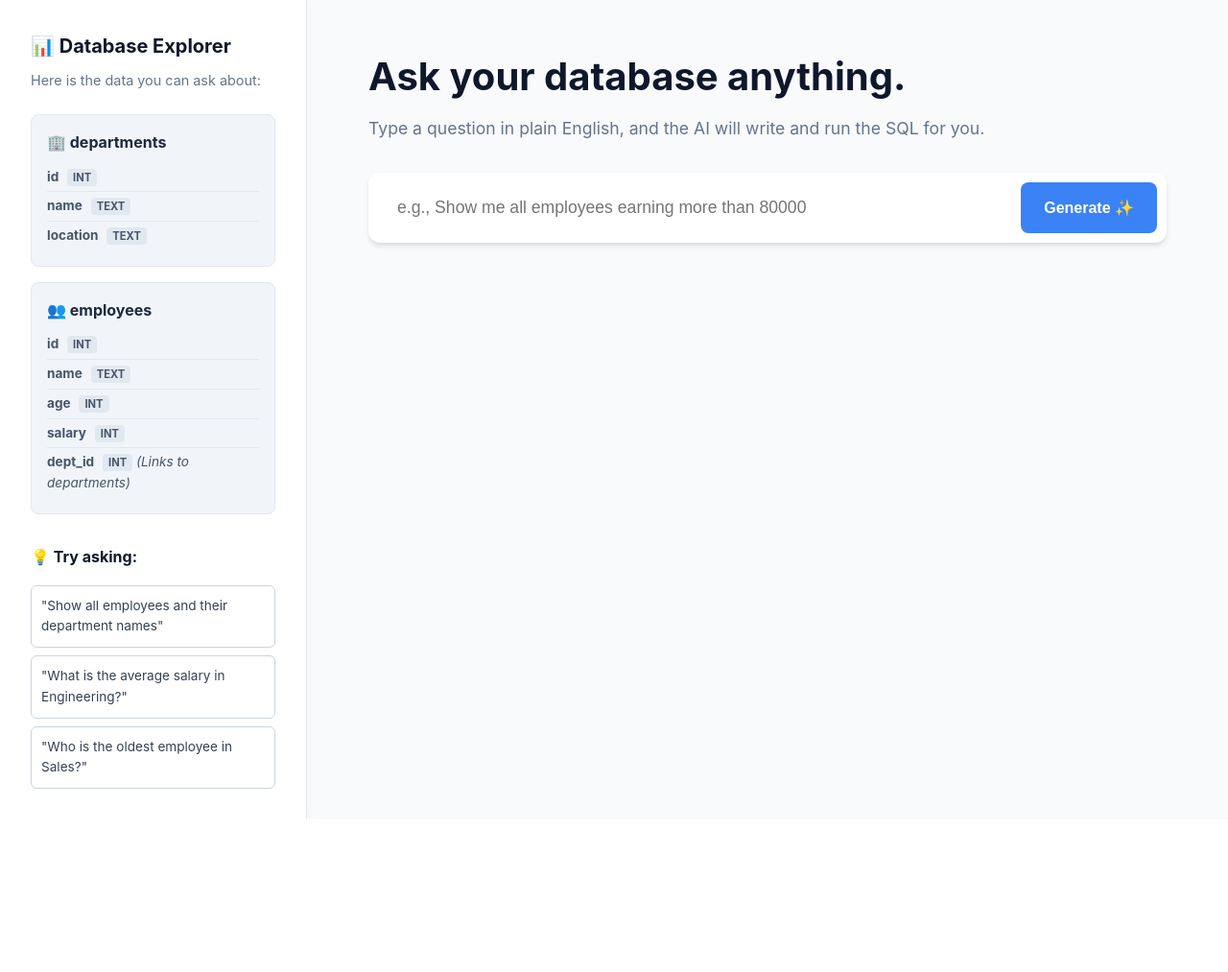
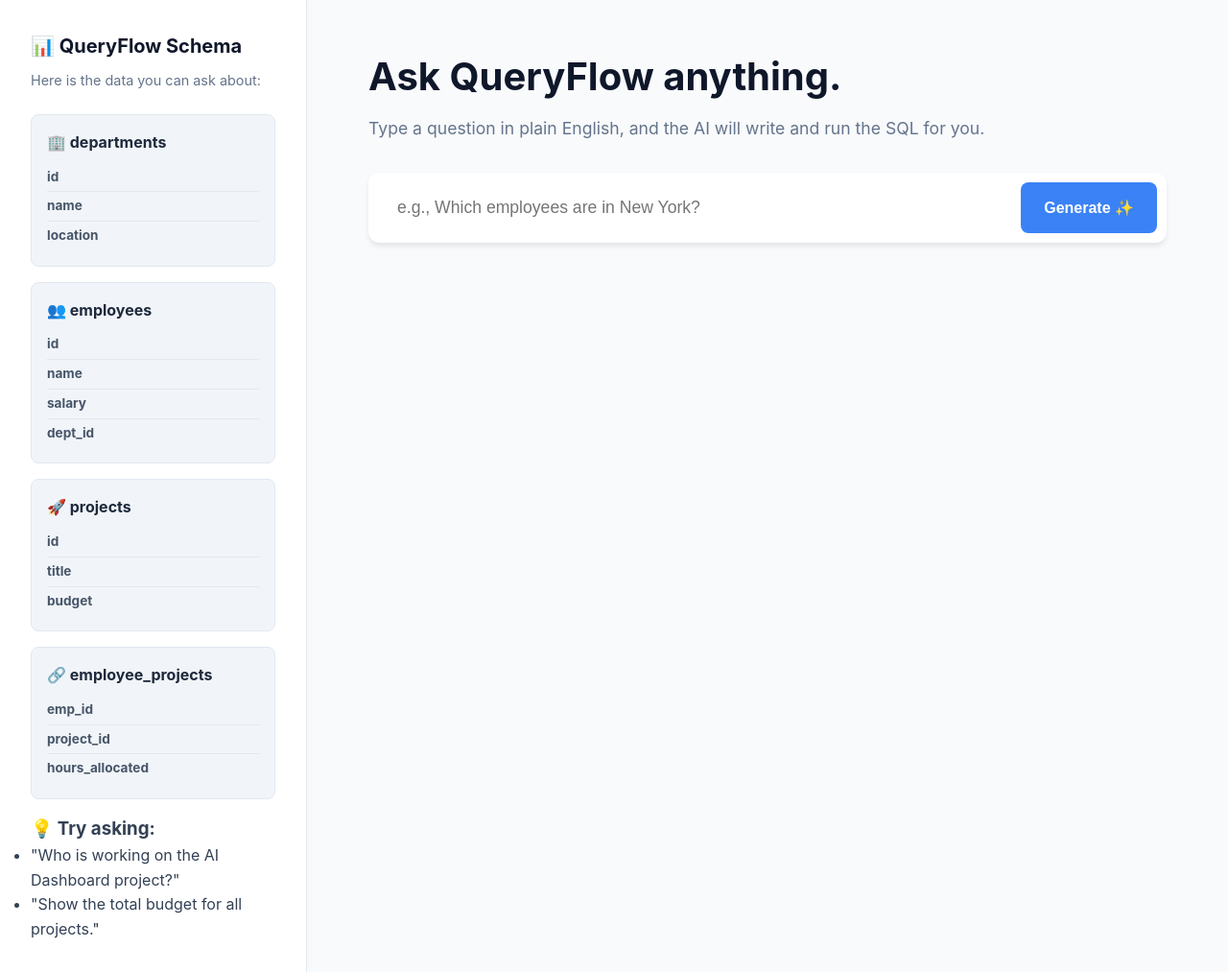
Before and after one commit to SagarDubey10/QueryFlow, a Flask app: page / in a window 1280 px wide. Shown: the whole page at 96% size. Before the commit the page ends 854 px from the top, so only its background shows below. Run offline with Flask 3, Linux system fonts and the light colour scheme.

Commit message:
Added more Tables and amde query gnerated simple to understand

````diff
--- a/app.py
+++ b/app.py
@@ -1,6 +1,8 @@
 import os
 import re
-from flask import Flask, render_template, request
+import csv
+import io
+from flask import Flask, render_template, request, Response
 import sqlite3
 from google import genai
 from dotenv import load_dotenv
@@ -14,31 +16,22 @@ app = Flask(__name__)
 api_key = os.environ.get("GEMINI_API_KEY")
 client = genai.Client() if api_key else None
 
-# --- Database Setup (Relational Schema) ---
+# --- Database Setup (Advanced Relational Schema) ---
 def init_db():
     conn = sqlite3.connect('database.db')
     cursor = conn.cursor()
 
-    # Create Departments Table
-    cursor.execute('''
-        CREATE TABLE IF NOT EXISTS departments (
-            id INTEGER PRIMARY KEY,
-            name TEXT NOT NULL,
-            location TEXT
-        )
-    ''')
+    # 1. Departments Table
+    cursor.execute('''CREATE TABLE IF NOT EXISTS departments (id INTEGER PRIMARY KEY, name TEXT NOT NULL, location TEXT)''')
 
-    # Create Employees Table
-    cursor.execute('''
-        CREATE TABLE IF NOT EXISTS employees (
-            id INTEGER PRIMARY KEY AUTOINCREMENT,
-            name TEXT NOT NULL,
-            age INTEGER,
-            salary INTEGER,
-            dept_id INTEGER,
-            FOREIGN KEY (dept_id) REFERENCES departments (id)
-        )
-    ''')
+    # 2. Employees Table
+    cursor.execute('''CREATE TABLE IF NOT EXISTS employees (id INTEGER PRIMARY KEY AUTOINCREMENT, name TEXT NOT NULL, age INTEGER, salary INTEGER, dept_id INTEGER, FOREIGN KEY (dept_id) REFERENCES departments (id))''')
+
+    # 3. Projects Table (NEW)
+    cursor.execute('''CREATE TABLE IF NOT EXISTS projects (id INTEGER PRIMARY KEY AUTOINCREMENT, title TEXT NOT NULL, budget INTEGER)''')
+
+    # 4. Employee_Projects Table (NEW - Many-to-Many Relationship)
+    cursor.execute('''CREATE TABLE IF NOT EXISTS employee_projects (emp_id INTEGER, project_id INTEGER, hours_allocated INTEGER, FOREIGN KEY (emp_id) REFERENCES employees (id), FOREIGN KEY (project_id) REFERENCES projects (id), PRIMARY KEY (emp_id, project_id))''')
 
     # Insert Sample Data
     cursor.execute("SELECT count(*) FROM departments")
@@ -46,35 +39,40 @@ def init_db():
         depts = [(1, 'Engineering', 'New York'), (2, 'Sales', 'London'), (3, 'HR', 'Chicago')]
         cursor.executemany("INSERT INTO departments VALUES (?, ?, ?)", depts)
 
-        emps = [
-            ('Alice', 28, 95000, 1), ('Bob', 35, 80000, 2),
-            ('Charlie', 32, 105000, 1), ('Diana', 40, 75000, 3),
-            ('Evan', 25, 60000, 2), ('Fiona', 29, 110000, 1),
-            ('George', 45, 90000, 2), ('Hannah', 31, 72000, 3)
-        ]
+        emps = [('Alice', 28, 95000, 1), ('Bob', 35, 80000, 2), ('Charlie', 32, 105000, 1), ('Diana', 40, 75000, 3), ('Evan', 25, 60000, 2), ('Fiona', 29, 110000, 1)]
         cursor.executemany("INSERT INTO employees (name, age, salary, dept_id) VALUES (?, ?, ?, ?)", emps)
+
+        projs = [('AI Dashboard', 50000), ('Q3 Marketing', 20000), ('Server Migration', 80000)]
+        cursor.executemany("INSERT INTO projects (title, budget) VALUES (?, ?)", projs)
+
+        # Link employees to projects
+        emp_projs = [(1, 1, 20), (1, 3, 10), (2, 2, 15), (3, 1, 40), (6, 3, 30)]
+        cursor.executemany("INSERT INTO employee_projects (emp_id, project_id, hours_allocated) VALUES (?, ?, ?)", emp_projs)
+
         conn.commit()
-
     conn.close()
 
 init_db()
 
-# --- AI Translation Logic ---
+# --- AI Translation Logic (Updated for Beginners) ---
 def convert_nl_to_sql(nl_text):
     if not client:
         return "ERROR: Gemini API Key is missing. Please check your .env file."
 
-    prompt = f"""You are a strict SQL generator for SQLite.
+    # We changed the persona to an "SQL Tutor"
+    prompt = f"""You are an SQL Tutor for beginners using SQLite.
 
 Database schema:
 departments(id, name, location)
-employees(id, name, age, salary, dept_id) -- links to departments.id
+employees(id, name, age, salary, dept_id)
+projects(id, title, budget)
+employee_projects(emp_id, project_id, hours_allocated)
 
 Rules:
-1. Return ONLY the raw SQL query.
-2. NEVER include explanations, greetings, or conversational text.
-3. ALWAYS use table aliases when doing JOINs (e.g., SELECT e.name, d.name FROM employees e JOIN departments d ON e.dept_id = d.id).
-4. If the user asks something unrelated to the database (like weather, history, etc.), return exactly this text: ERROR: Unrelated query.
+1. Return ONLY the raw SQL query. No explanations or conversational text.
+2. Write the SIMPLEST possible SQL to answer the query. Prefer standard JOINs over complex nested subqueries.
+3. ALWAYS format the SQL cleanly with line breaks for readability (e.g., put SELECT, FROM, JOIN, and WHERE on new lines).
+4. If the user asks something unrelated to the database, return: ERROR: Unrelated query.
 
 User query: {nl_text}"""
 
@@ -83,43 +81,20 @@ User query: {nl_text}"""
             model='gemini-2.5-flash',
             contents=prompt
         )
+        sql = response.text.strip()
+        match = re.search(r"```(?:sql|sqlite)?\s*(.*?)\s*```", sql, re.DOTALL | re.IGNORECASE)
+        if match: sql = match.group(1).strip()
+        return sql
+    except Exception as e:
+        print(f"\n--- API ERROR ---\n{str(e)}\n-----------------\n")
+        return "ERROR: Our AI assistant is experiencing issues. Try again."
 
-        sql = response.text.strip()
-
-        # Cleanup: Remove markdown (```sql ... ```) if the AI includes it
-        match = re.search(r"```(?:sql|sqlite)?\s*(.*?)\s*```", sql, re.DOTALL | re.IGNORECASE)
-        if match:
-            sql = match.group(1).strip()
-
-        return sql
-
-    except Exception as e:
-        # 1. Print the ugly technical error to the terminal for YOU (the developer)
-        print(f"\n--- BACKEND ERROR LOG ---")
-        print(f"AI Generation Failed: {str(e)}")
-        print(f"-------------------------\n")
-
-        # 2. Return a clean, professional error to the USER (the frontend)
-        return "ERROR: Our AI assistant is currently experiencing connection issues. Please try again in a moment."
-
-# --- Security Guardrail: Read-Only Mode ---
+# --- Security Guardrail ---
 def is_safe_query(sql_query):
-    """
-    Checks the SQL string for dangerous modification commands.
-    Returns True if safe (SELECT only), False if dangerous.
-    """
     upper_sql = sql_query.upper()
-
-    # List of SQL commands that modify or destroy data
-    dangerous_keywords = [
-        r'\bDROP\b', r'\bDELETE\b', r'\bUPDATE\b',
-        r'\bINSERT\b', r'\bALTER\b', r'\bTRUNCATE\b', r'\bREPLACE\b'
-    ]
-
+    dangerous_keywords = [r'\bDROP\b', r'\bDELETE\b', r'\bUPDATE\b', r'\bINSERT\b', r'\bALTER\b', r'\bTRUNCATE\b', r'\bREPLACE\b']
     for keyword in dangerous_keywords:
-        if re.search(keyword, upper_sql):
-            return False
-
+        if re.search(keyword, upper_sql): return False
     return True
 
 # --- Flask Routes ---
@@ -131,23 +106,19 @@ def index():
 def query():
     nl_input = request.form.get('nl_input')
     sql_query = convert_nl_to_sql(nl_input)
-
     results = []
     error_msg = None
 
     if not sql_query.startswith("ERROR"):
-        # --- NEW SECURITY CHECK ---
         if not is_safe_query(sql_query):
-            error_msg = "🛡️ Security Alert: QueryFlow is currently in Read-Only mode. Commands that modify or delete data are blocked."
+            error_msg = "🛡️ Security Alert: QueryFlow is in Read-Only mode."
         else:
             try:
                 conn = sqlite3.connect('database.db')
                 conn.row_factory = sqlite3.Row
                 cursor = conn.cursor()
-
                 cursor.execute(sql_query)
                 results = [dict(row) for row in cursor.fetchall()]
-
                 conn.close()
             except Exception as e:
                 error_msg = f"SQL Execution Error: {str(e)}"
@@ -156,5 +127,42 @@ def query():
 
     return render_template('index.html', nl_input=nl_input, sql_query=sql_query, results=results, error=error_msg)
 
+# --- NEW: Export to CSV Route ---
+@app.route('/export', methods=['POST'])
+def export_csv():
+    sql_query = request.form.get('sql_query')
+
+    if not sql_query or not is_safe_query(sql_query):
+        return "Invalid or unsafe query", 400
+
+    try:
+        conn = sqlite3.connect('database.db')
+        conn.row_factory = sqlite3.Row
+        cursor = conn.cursor()
+        cursor.execute(sql_query)
+        rows = cursor.fetchall()
+        conn.close()
+
+        # Create a string buffer to write CSV data
+        si = io.StringIO()
+        writer = csv.writer(si)
+
+        if rows:
+            # Write headers (column names)
+            writer.writerow(rows[0].keys())
+            # Write data rows
+            for row in rows:
+                writer.writerow(row)
+
+        # Return the CSV file as a downloadable response
+        output = si.getvalue()
+        return Response(
+            output,
+            mimetype="text/csv",
+            headers={"Content-Disposition": "attachment;filename=queryflow_export.csv"}
+        )
+    except Exception as e:
+        return f"Error generating CSV: {str(e)}", 500
+
 if __name__ == '__main__':
     app.run(debug=True)
--- a/static/style.css
+++ b/static/style.css
@@ -1,8 +1,5 @@
-* {
-    box-sizing: border-box;
-    margin: 0;
-    padding: 0;
-}
+/* --- Global Reset & Typography --- */
+* { box-sizing: border-box; margin: 0; padding: 0; }
 
 body {
     font-family: -apple-system, BlinkMacSystemFont, "Segoe UI", Roboto, Helvetica, Arial, sans-serif;
@@ -44,28 +50,18 @@ body {
     border-radius: 8px;
     padding: 1rem;
     margin-bottom: 1rem;
+    transition: transform 0.2s ease, box-shadow 0.2s ease;
 }
 
-.schema-card h3 {
-    font-size: 1rem;
-    color: #1e293b;
-    margin-bottom: 0.5rem;
+.schema-card:hover {
+    transform: translateY(-2px);
+    box-shadow: 0 4px 12px rgba(0,0,0,0.05);
 }
 
-.schema-card ul {
-    list-style: none;
-}
-
-.schema-card li {
-    font-size: 0.85rem;
-    padding: 4px 0;
-    color: #475569;
-    border-bottom: 1px solid #e2e8f0;
-}
-
-.schema-card li:last-child {
-    border-bottom: none;
-}
+.schema-card h3 { font-size: 1rem; color: #1e293b; margin-bottom: 0.5rem; }
+.schema-card ul { list-style: none; }
+.schema-card li { font-size: 0.85rem; padding: 4px 0; color: #475569; border-bottom: 1px solid #e2e8f0; display: flex; justify-content: space-between;}
+.schema-card li:last-child { border-bottom: none; }
 
 .type-badge {
     background: #e2e8f0;
@@ -74,56 +70,20 @@ body {
     padding: 2px 6px;
     border-radius: 4px;
     font-weight: bold;
-    margin-left: 5px;
 }
 
-.suggestions {
-    margin-top: 2rem;
-}
-
-.suggestions h3 {
-    font-size: 1rem;
-    color: #0f172a;
-    margin-bottom: 1rem;
-}
-
-.suggestions ul {
-    list-style: none;
-    display: flex;
-    flex-direction: column;
-    gap: 8px;
-}
-
-.suggestions li {
-    background: #ffffff;
-    border: 1px solid #cbd5e1;
-    padding: 10px;
-    border-radius: 6px;
-    font-size: 0.85rem;
-    color: #334155;
-    transition: border-color 0.2s;
-}
-
-/* MAIN CONTENT */
+/* --- Content Area --- */
 .content {
     flex: 1;
     padding: 3rem 4rem;
-    max-width: 1000px;
+    max-width: 1100px;
     margin: 0 auto;
 }
 
-.content h1 {
-    font-size: 2.5rem;
-    color: #0f172a;
-    margin-bottom: 0.5rem;
-}
+.content h1 { font-size: 2.5rem; color: #0f172a; margin-bottom: 0.5rem; }
+.subtitle { color: #64748b; font-size: 1.1rem; margin-bottom: 2rem; }
 
-.subtitle {
-    color: #64748b;
-    font-size: 1.1rem;
-    margin-bottom: 2rem;
-}
-
+/* Dynamic Form */
 form {
     display: flex;
     gap: 10px;
@@ -131,7 +91,12 @@ form {
     background: #ffffff;
     padding: 10px;
     border-radius: 12px;
-    box-shadow: 0 4px 6px -1px rgba(0, 0, 0, 0.1), 0 2px 4px -1px rgba(0, 0, 0, 0.06);
+    box-shadow: 0 4px 6px -1px rgba(0, 0, 0, 0.1);
+    transition: box-shadow 0.3s ease;
+}
+
+form:focus-within {
+    box-shadow: 0 0 0 3px rgba(59, 130, 246, 0.3);
 }
 
 input[type="text"] {
--- a/templates/index.html
+++ b/templates/index.html
@@ -3,52 +3,51 @@
 <head>
     <meta charset="UTF-8">
     <meta name="viewport" content="width=device-width, initial-scale=1.0">
-    <title>AI Database Assistant</title>
+    <title>QueryFlow | AI Database Assistant</title>
     <link rel="stylesheet" href="{{ url_for('static', filename='style.css') }}">
 </head>
 <body>
     <div class="main-layout">
 
         <aside class="sidebar">
-            <h2>📊 Database Explorer</h2>
+            <h2>📊 QueryFlow Schema</h2>
             <p>Here is the data you can ask about:</p>
 
             <div class="schema-card">
                 <h3>🏢 departments</h3>
-                <ul>
-                    <li><strong>id</strong> <span class="type-badge">INT</span></li>
-                    <li><strong>name</strong> <span class="type-badge">TEXT</span></li>
-                    <li><strong>location</strong> <span class="type-badge">TEXT</span></li>
-                </ul>
+                <ul><li><strong>id</strong></li><li><strong>name</strong></li><li><strong>location</strong></li></ul>
             </div>
 
             <div class="schema-card">
                 <h3>👥 employees</h3>
-                <ul>
-                    <li><strong>id</strong> <span class="type-badge">INT</span></li>
-                    <li><strong>name</strong> <span class="type-badge">TEXT</span></li>
-                    <li><strong>age</strong> <span class="type-badge">INT</span></li>
-                    <li><strong>salary</strong> <span class="type-badge">INT</span></li>
-                    <li><strong>dept_id</strong> <span class="type-badge">INT</span> <i>(Links to departments)</i></li>
-                </ul>
+                <ul><li><strong>id</strong></li><li><strong>name</strong></li><li><strong>salary</strong></li><li><strong>dept_id</strong></li></ul>
+            </div>
+
+            <div class="schema-card">
+                <h3>🚀 projects</h3>
+                <ul><li><strong>id</strong></li><li><strong>title</strong></li><li><strong>budget</strong></li></ul>
+            </div>
+
+            <div class="schema-card">
+                <h3>🔗 employee_projects</h3>
+                <ul><li><strong>emp_id</strong></li><li><strong>project_id</strong></li><li><strong>hours_allocated</strong></li></ul>
             </div>
 
             <div class="suggestions">
                 <h3>💡 Try asking:</h3>
                 <ul>
-                    <li>"Show all employees and their department names"</li>
-                    <li>"What is the average salary in Engineering?"</li>
-                    <li>"Who is the oldest employee in Sales?"</li>
+                    <li>"Who is working on the AI Dashboard project?"</li>
+                    <li>"Show the total budget for all projects."</li>
                 </ul>
             </div>
         </aside>
 
         <div class="content">
-            <h1>Ask your database anything.</h1>
+            <h1>Ask QueryFlow anything.</h1>
             <p class="subtitle">Type a question in plain English, and the AI will write and run the SQL for you.</p>
 
             <form action="/query" method="POST" id="query-form">
-                <input type="text" name="nl_input" placeholder="e.g., Show me all employees earning more than 80000" value="{{ nl_input }}" required autocomplete="off">
+                <input type="text" name="nl_input" placeholder="e.g., Which employees are in New York?" value="{{ nl_input }}" required autocomplete="off">
                 <button type="submit" id="submit-btn">Generate ✨</button>
                 <button type="button" id="loading-btn" style="display: none; background-color: #94a3b8; cursor: not-allowed;" disabled>Thinking... ⏳</button>
             </form>
@@ -64,11 +63,21 @@
             <div class="output-section">
 
                 <h3>AI Generated SQL</h3>
-                <div class="sql-box">{{ sql_query }}</div>
+                <<div class="sql-box"><pre style="margin: 0; font-family: inherit;">{{ sql_query }}</pre></div>
 
-                <h3>Data Results</h3>
+                <div style="display: flex; justify-content: space-between; align-items: center; margin-top: 1.5rem; margin-bottom: 1rem;">
+                    <h3 style="margin: 0;">Data Results</h3>
+
+                    {% if results and not error %}
+                    <form action="/export" method="POST" style="margin: 0; padding: 0; box-shadow: none; background: transparent;">
+                        <input type="hidden" name="sql_query" value="{{ sql_query }}">
+                        <button type="submit" style="background-color: #10b981; padding: 8px 16px; font-size: 0.9rem;">💾 Download CSV</button>
+                    </form>
+                    {% endif %}
+                </div>
+
                 {% if error %}
-                    <p class="error">⚠️ {{ error }}</p>
+                    <p class="error">{{ error }}</p>
                 {% elif results %}
                     <table>
                         <thead>
````
Also changed, not shown: other parts of static/style.css (+40 -53 lines), database.db.
